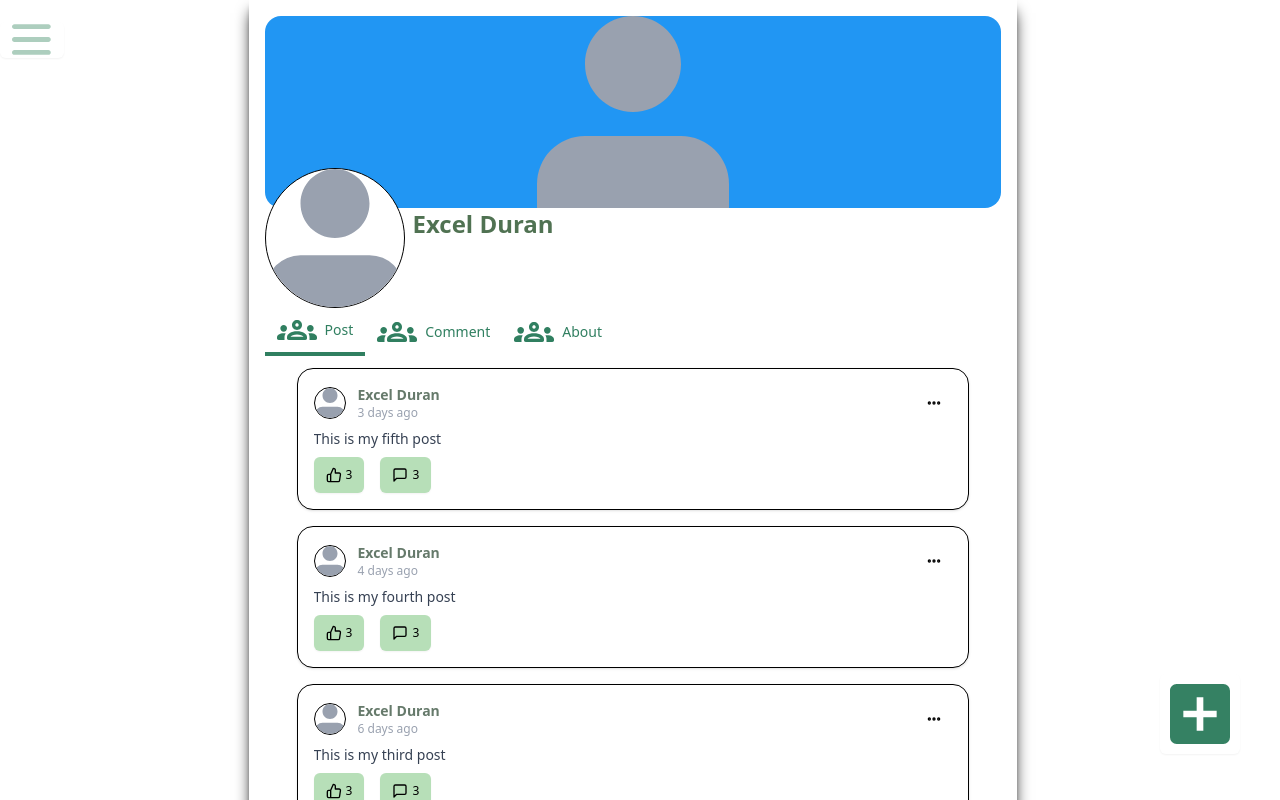
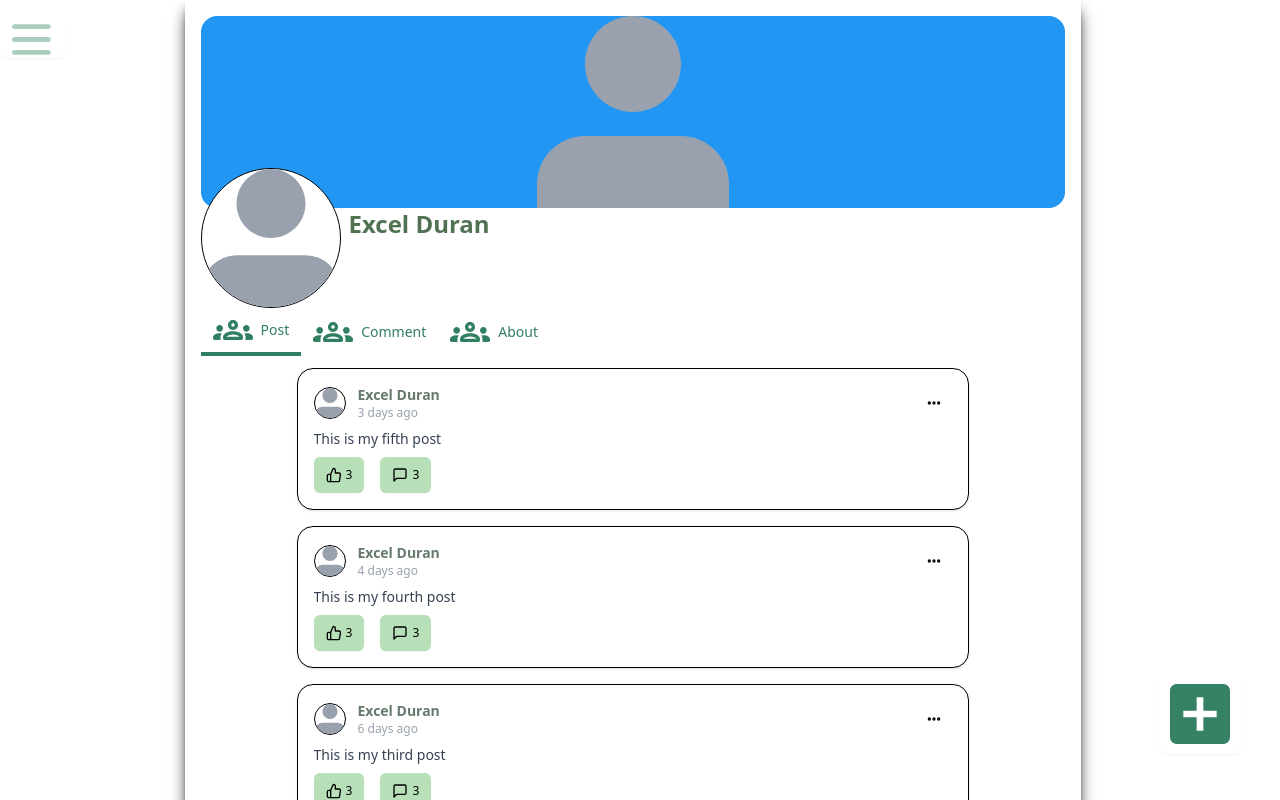
Before and after one commit to kemdav/Tambayan, a Next.js app: page /profile in a window 1280 px wide. Shown: the top 800 px of the page. Built offline with nearby package versions, Linux system fonts and the light colour scheme.

Commit message:
feat: adjusted card size

```diff
--- a/src/app/(student-view)/(student-dashboard)/profile/page.tsx
+++ b/src/app/(student-view)/(student-dashboard)/profile/page.tsx
@@ -12,7 +12,7 @@ export default function TagComponentTestPage() {
   return (
     <main className="w-full h-full">
       <main className="w-full grid place-items-center items-start">
-        <div className="h-auto w-full max-w-3xl shadow-lg/100 p-4">
+        <div className="h-auto w-full max-w-4xl shadow-lg/100 p-4">
           <StudentProfileHeader isEditable={true}></StudentProfileHeader>
           <StudentProfileCard className="h-1/2"
             myButtons={myButtons}
--- a/src/app/test/showcase-card-test/page.tsx
+++ b/src/app/test/showcase-card-test/page.tsx
@@ -7,6 +7,7 @@ export default function Home() {
   return (
     <main className="min-h-screen flex items-center justify-center bg-gray-100">
       <ShowcaseCard
+      orgID="1"
         title="Computer Science Society"
         subtitle="College of Engineering"
         bgColor="bg-[#B7C9A8]"
```
